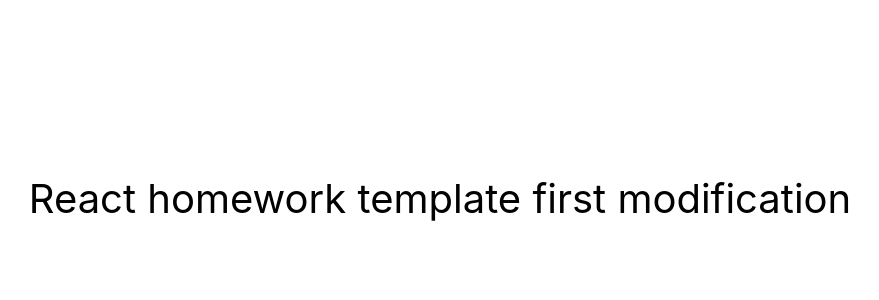
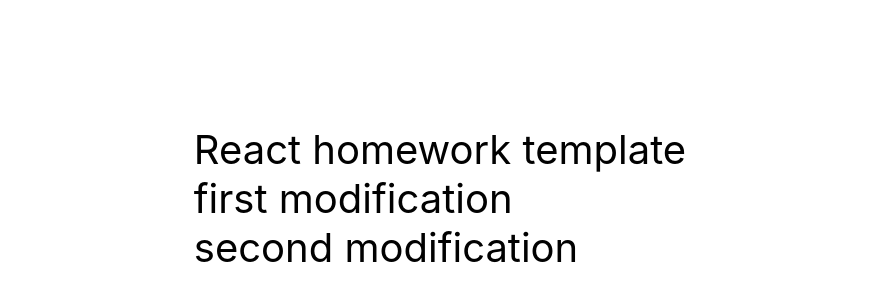
Before and after one commit to BobliHH/filmoteka1, a React (Create React App) app: page / in a window 1280 px wide. Shown: the part 202-502 px from the top of the page, without its empty margins (200-1079 px from the left). Built offline with nearby package versions, Linux system fonts and the light colour scheme.

Commit message:
Update App.jsx

```diff
--- a/src/components/App.jsx
+++ b/src/components/App.jsx
@@ -7,11 +7,12 @@ export const App = () => {
         justifyContent: 'center',
         alignItems: 'center',
         fontSize: 40,
-        color: '#010101'
+        color: '#010101',
       }}
     >
-      React homework template
-      first modification
+      React homework template <br />
+      first modification <br />
+      second modification
     </div>
   );
 };
```
